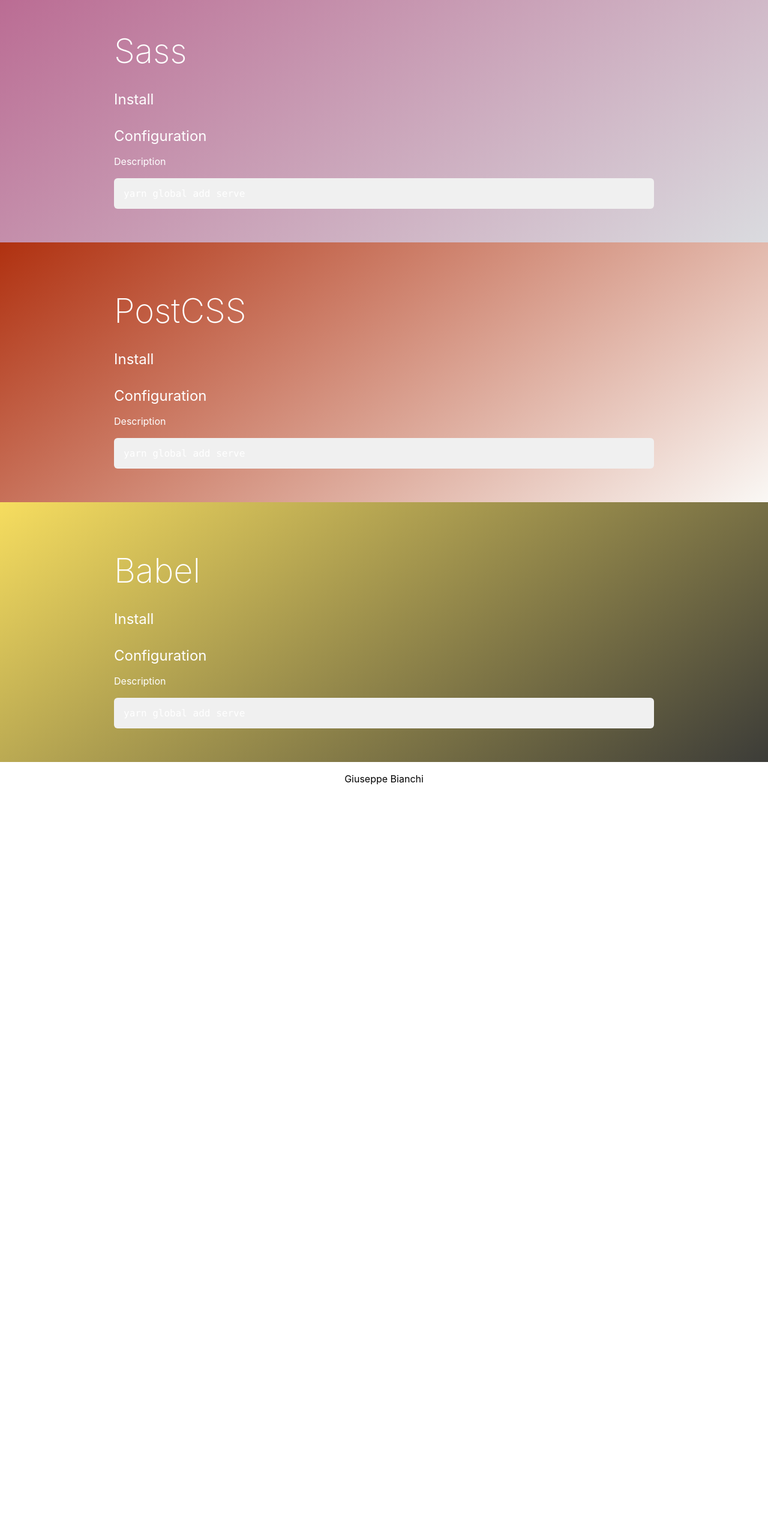
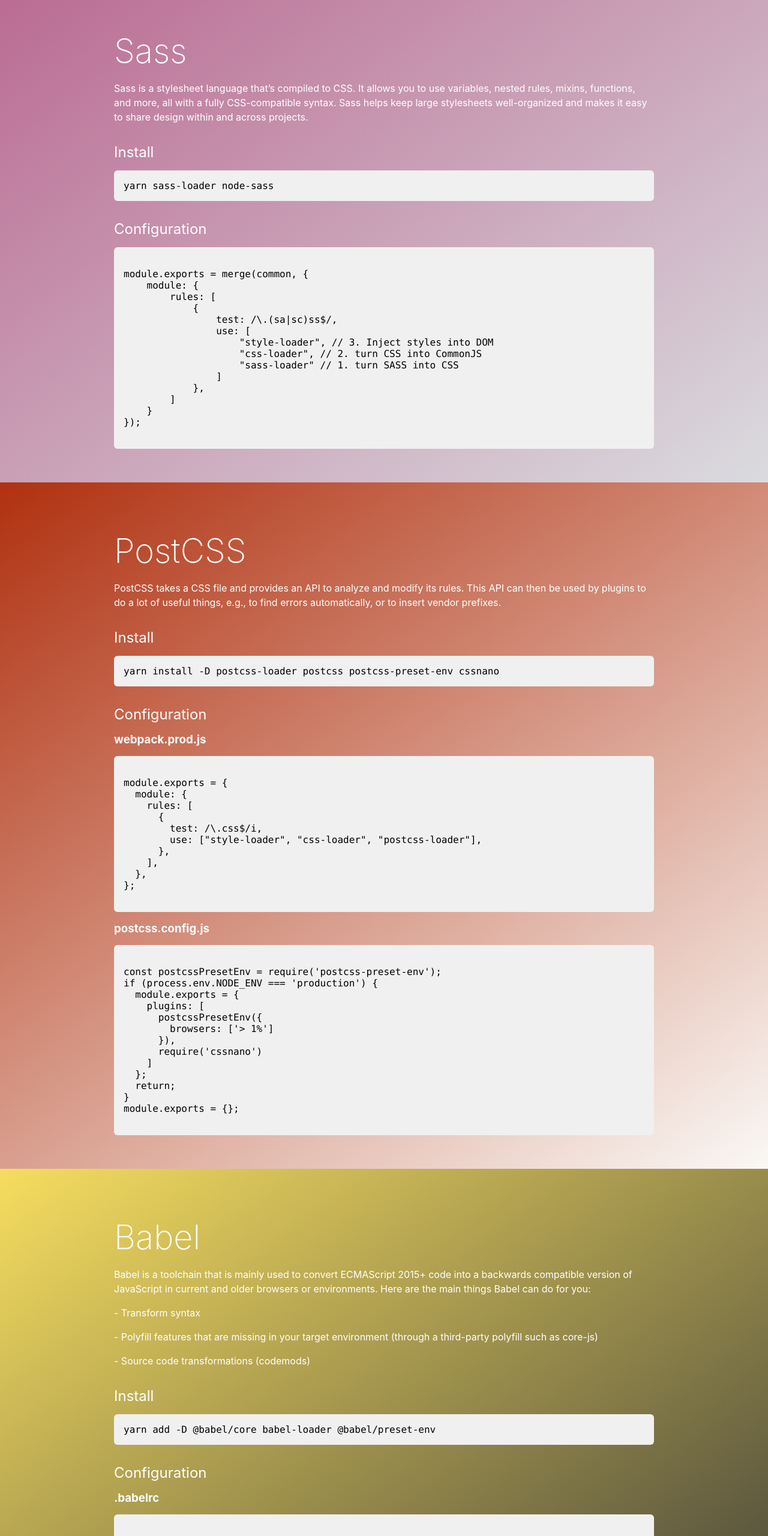
Before and after one commit to giuseppebianchi/frameworkless-starter, a website built with webpack: page src/templates/home.html in a window 1280 px wide. Shown: the part 7720-10280 px from the top of the page at 60% size. Before the commit the page ends 9056 px from the top, so only its background shows below. Built offline with nearby package versions, Linux system fonts and the light colour scheme.

Commit message:
PostCSS and Babel Support

```diff
--- /dev/null
+++ b/postcss.config.js
@@ -0,0 +1,13 @@
+const postcssPresetEnv = require('postcss-preset-env');
+if (process.env.NODE_ENV === 'production') {
+    module.exports = {
+        plugins: [
+            postcssPresetEnv({
+                browsers: ['> 1%']
+            }),
+            require('cssnano')
+        ]
+    };
+    return;
+}
+module.exports = {};
--- a/src/style/sass/base.scss
+++ b/src/style/sass/base.scss
@@ -1,4 +1,3 @@
-$baseURL: "http://localhost:3000";
 html {
   height: 100%;
   box-sizing: border-box;
--- a/src/style/sass/main.scss
+++ b/src/style/sass/main.scss
@@ -37,8 +37,8 @@
 
 }
 footer {
-  height: 50px;
   text-align: center;
+  padding: 1rem;
 }
 .code-block{
   background-color: #f0f0f0;
--- a/src/templates/home.html
+++ b/src/templates/home.html
@@ -272,35 +272,106 @@
     <section class="sass-color">
         <div class="container">
             <h1>Sass</h1>
+            <p>Sass is a stylesheet language that’s compiled to CSS. It allows you to use variables, nested rules, mixins, functions, and more, all with a fully CSS-compatible syntax. Sass helps keep large stylesheets well-organized and makes it easy to share design within and across projects.</p>
             <h2>Install</h2>
+            <div class="code-block"><pre><code>yarn sass-loader node-sass</code></pre></div>
             <h2>Configuration</h2>
-            <p>Description</p>
-            <div class="code-block"><pre>yarn global add serve</pre></div>
+            <div class="code-block"><pre><code>
+module.exports = merge(common, {
+    module: {
+        rules: [
+            {
+                test: /\.(sa|sc)ss$/,
+                use: [
+                    "style-loader", // 3. Inject styles into DOM
+                    "css-loader", // 2. turn CSS into CommonJS
+                    "sass-loader" // 1. turn SASS into CSS
+                ]
+            },
+        ]
+    }
+});
+            </code></pre></div>
+
         </div>
     </section>
     <!-- POSTCSS -->
     <section class="postcss-color">
         <div class="container">
             <h1>PostCSS</h1>
+            <p>PostCSS takes a CSS file and provides an API to analyze and modify its rules. This API can then be used by plugins to do a lot of useful things, e.g., to find errors automatically, or to insert vendor prefixes.</p>
             <h2>Install</h2>
+            <div class="code-block"><pre><code>yarn install -D postcss-loader postcss postcss-preset-env cssnano</code></pre></div>
             <h2>Configuration</h2>
-            <p>Description</p>
-            <div class="code-block"><pre>yarn global add serve</pre></div>
+            <h3>webpack.prod.js</h3>
+            <div class="code-block">
+                <pre><code>
+module.exports = {
+  module: {
+    rules: [
+      {
+        test: /\.css$/i,
+        use: ["style-loader", "css-loader", "postcss-loader"],
+      },
+    ],
+  },
+};
+                </code></pre>
+            </div>
+            <h3>postcss.config.js</h3>
+            <div class="code-block">
+                <pre><code>
+const postcssPresetEnv = require('postcss-preset-env');
+if (process.env.NODE_ENV === 'production') {
+  module.exports = {
+    plugins: [
+      postcssPresetEnv({
+        browsers: ['> 1%']
+      }),
+      require('cssnano')
+    ]
+  };
+  return;
+}
+module.exports = {};
+                </code></pre>
+            </div>
         </div>
     </section>
     <!-- BABEL -->
     <section class="babel-color">
         <div class="container">
             <h1>Babel</h1>
+            <p>Babel is a toolchain that is mainly used to convert ECMAScript 2015+ code into a backwards compatible version of JavaScript in current and older browsers or environments. Here are the main things Babel can do for you:</p>
+            <p> - Transform syntax</p>
+            <p> - Polyfill features that are missing in your target environment (through a third-party polyfill such as core-js)</p>
+            <p>- Source code transformations (codemods)</p>
             <h2>Install</h2>
+            <div class="code-block"><pre><code>yarn add -D @babel/core babel-loader @babel/preset-env</code></pre></div>
             <h2>Configuration</h2>
-            <p>Description</p>
-            <div class="code-block"><pre>yarn global add serve</pre></div>
+            <h3>.babelrc</h3>
+            <div class="code-block">
+                <pre><code>
+{
+  "presets": [
+    [
+      "@babel/preset-env",
+      {
+        "targets": {
+          "browsers": ["> 1%"]
+        }
+      }
+    ]
+  ]
+}
+                </code></pre>
+            </div>
         </div>
     </section>
 </main>
 <footer>
 <p><a href="https://github.com/giuseppebianchi" target="_blank">Giuseppe Bianchi</a></p>
+    <p>Static Photo by <a href="https://unsplash.com/@steve_j?utm_source=unsplash&utm_medium=referral&utm_content=creditCopyText">Steve Johnson</a> on <a href="https://unsplash.com/?utm_source=unsplash&utm_medium=referral&utm_content=creditCopyText">Unsplash</a></p>
 </footer>
 <!-- Webpack adds this script <script src="bundle.js"></script> -->
 </body></html>
--- a/webpack.common.js
+++ b/webpack.common.js
@@ -14,6 +14,14 @@
     module: {
         rules: [
             {
+                // Look for JavaScript files and apply the babel-loader
+                // excluding the './node_modules' directory. It uses the
+                // configuration in `.babelrc`
+                test: /\.(js)$/,
+                exclude: /node_modules/,
+                use: ['babel-loader']
+            },
+            {
                 test: /\.html$/i,
                 loader: "html-loader",
             },
```
Also changed, not shown: package.json (+10 -1 lines), webpack.prod.js (+13 -4 lines), .babelrc (added).
